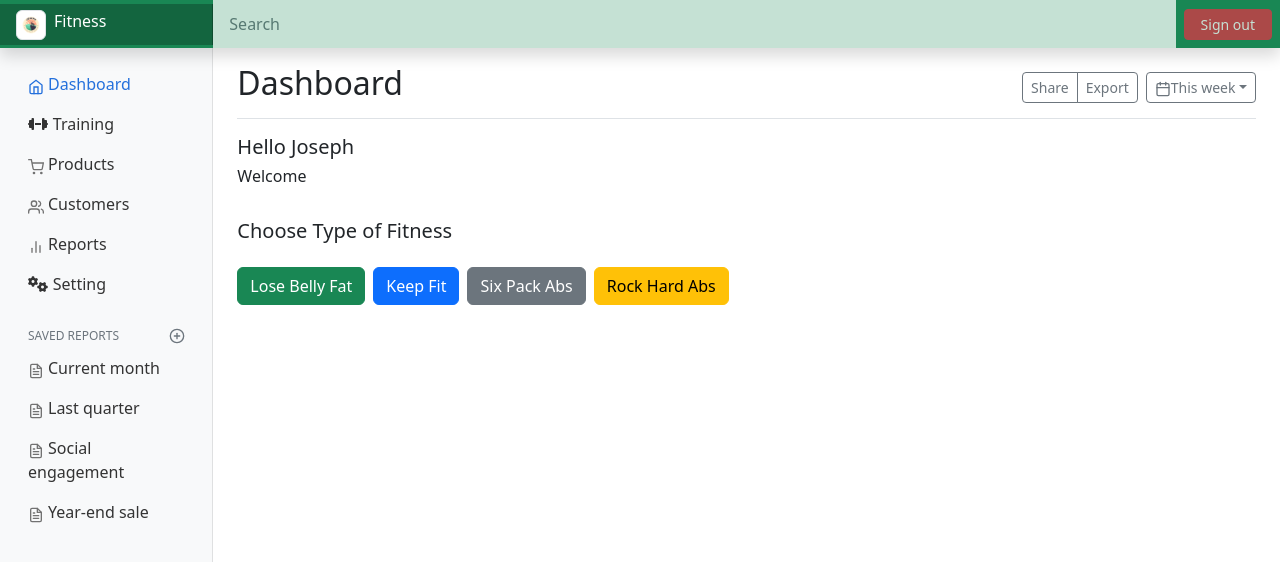
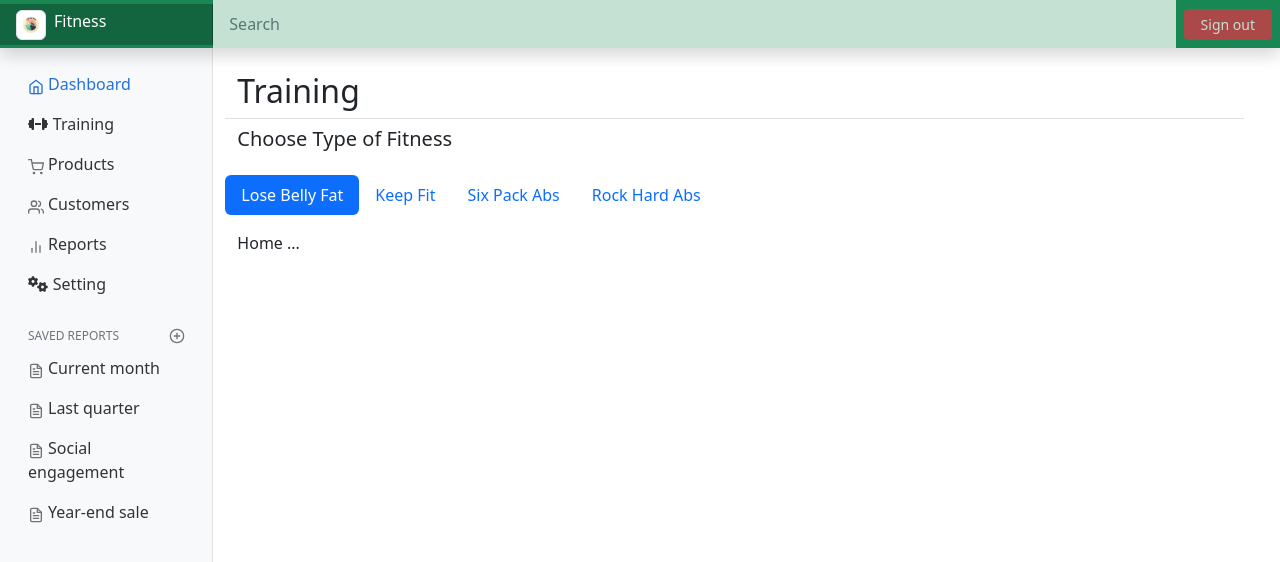
Before and after one commit to josephDev123/Fitness-app, a React (Create React App) app in the folder client/: page /admin/training in a window 1280 px wide. Shown: the top 562 px of the page. Built offline with nearby package versions, Linux system fonts and the light colour scheme.

Commit message:
modified client_routes.js,client_routes.js, Dashboard.jsx, Training.jsx, Trending.jsx,Welcome.jsx and created Share_export_btn.jsx and Trending.jsx

```diff
--- a/client/src/client_routes.js
+++ b/client/src/client_routes.js
@@ -6,7 +6,7 @@ import Error from "./components/Error";
 import WelcomePage from  './components/pages/Welcome'
 import Dashboard from './components/Layouts/Dashboard'
 import Training from  './components/pages/Training';
-import IndexChart from "./components/IndexChart";
+// import IndexChart from "./components/IndexChart";
 
 
 export const routes = createBrowserRouter([
@@ -22,7 +22,7 @@ export const routes = createBrowserRouter([
         errorElement:<Error/>,
         children:[{
             index:true,
-            element:<IndexChart/>
+            element:<WelcomePage/>
         },
         {
             path:'training',
--- a/client/src/components/IndexChart.jsx
+++ b/client/src/components/IndexChart.jsx
@@ -1,51 +1,51 @@
-import React from 'react'
-import {Chart as ChartJS, CategoryScale,LinearScale,BarElement, Title,Tooltip,Legend} from 'chart.js';
-import { Bar } from 'react-chartjs-2';
-import { faker } from '@faker-js/faker';
-import Trending from './pages/Trending';
+// import React from 'react'
+// import {Chart as ChartJS, CategoryScale,LinearScale,BarElement, Title,Tooltip,Legend} from 'chart.js';
+// import { Bar } from 'react-chartjs-2';
+// import { faker } from '@faker-js/faker';
+// // import Trending from './Trending';
 
 
-ChartJS.register(CategoryScale,LinearScale,BarElement,Title,Tooltip, Legend);
+// ChartJS.register(CategoryScale,LinearScale,BarElement,Title,Tooltip, Legend);
 
-export const options = {
-  responsive: true,
-  maintainAspectRatio: false,
-  plugins: {
-    legend: {
-      position: 'top',
-    },
-    title: {
-      display: true,
-      text: 'Chart.js Bar Chart',
-    },
-  },
-};
+// export const options = {
+//   responsive: true,
+//   maintainAspectRatio: false,
+//   plugins: {
+//     legend: {
+//       position: 'top',
+//     },
+//     title: {
+//       display: true,
+//       text: 'Chart.js Bar Chart',
+//     },
+//   },
+// };
 
-const labels = ['January', 'February', 'March', 'April', 'May', 'June', 'July'];
+// const labels = ['January', 'February', 'March', 'April', 'May', 'June', 'July'];
 
-export const data = {
-  labels,
-  datasets: [
-    {
-      label: 'Dataset 1',
-      data: labels.map(() => faker.datatype.number({ min: 0, max: 1000 })),
-      backgroundColor: 'rgba(255, 99, 132, 0.5)',
-    },
-    {
-      label: 'Dataset 2',
-      data: labels.map(() => faker.datatype.number({ min: 0, max: 1000 })),
-      backgroundColor: 'rgba(53, 162, 235, 0.5)',
-    },
-  ],
-};
+// export const data = {
+//   labels,
+//   datasets: [
+//     {
+//       label: 'Dataset 1',
+//       data: labels.map(() => faker.datatype.number({ min: 0, max: 1000 })),
+//       backgroundColor: 'rgba(255, 99, 132, 0.5)',
+//     },
+//     {
+//       label: 'Dataset 2',
+//       data: labels.map(() => faker.datatype.number({ min: 0, max: 1000 })),
+//       backgroundColor: 'rgba(53, 162, 235, 0.5)',
+//     },
+//   ],
+// };
 
 
 
-export default function IndexChart(){
-  return (
-     <section className='row' style={{maxHeight:'20rem'}}>
-        <Bar options={options} data={data} width={100} />
-        <Trending/>
-     </section>
-  )
-}
+// export default function IndexChart(){
+//   return (
+//      <section className='row' style={{maxHeight:'20rem'}}>
+//         <Bar options={options} data={data} width={100} />
+//         {/* <Trending/> */}
+//      </section>
+//   )
+// }
--- a/client/src/components/Layouts/Dashboard.jsx
+++ b/client/src/components/Layouts/Dashboard.jsx
@@ -106,26 +106,13 @@ export default function Dashboard() {
             </div>
           </nav>
 
-          <main className="col-md-9 ms-sm-auto col-lg-10 px-md-4"><div className="chartjs-size-monitor"><div className="chartjs-size-monitor-expand"><div className=""></div></div><div className="chartjs-size-monitor-shrink"><div className=""></div></div></div>
-            <div className="d-flex justify-content-between flex-wrap flex-md-nowrap align-items-center pt-3 pb-2 mb-3 border-bottom">
-              <h1 className="h2">Dashboard</h1>
-
-              <div className="btn-toolbar mb-2 mb-md-0">
-                <div className="btn-group me-2">
-                  <button type="button" className="btn btn-sm btn-outline-secondary">Share</button>
-                  <button type="button" className="btn btn-sm btn-outline-secondary">Export</button>
-                </div>
-                <button type="button" className="btn btn-sm btn-outline-secondary dropdown-toggle">
-                  <svg xmlns="http://www.w3.org/2000/svg" width="24" height="24" viewBox="0 0 24 24" fill="none" stroke="currentColor" strokeWidth="2" strokeLinecap="round" className="feather feather-calendar align-text-bottom" aria-hidden="true"><rect x="3" y="4" width="18" height="18" rx="2" ry="2"></rect><line x1="16" y1="2" x2="16" y2="6"></line><line x1="8" y1="2" x2="8" y2="6"></line><line x1="3" y1="10" x2="21" y2="10"></line></svg>
-                  This week
-                </button>
-              </div>
+          <main className="col-md-9 ms-sm-auto col-lg-10 px-md-4"><div className="chartjs-size-monitor">
+            <div className="chartjs-size-monitor-expand">
+              <div className=""></div>
             </div>
-            <section className='row'>
-              <h4 className='lead'>Hello Joseph</h4>
-              <h6 className=''>Welcome</h6>
-            </section>
-
+            <div className="chartjs-size-monitor-shrink">
+              <div className=""></div>
+            </div></div>
 
             <div className='row mt-4'>
               <Outlet/>
--- /dev/null
+++ b/client/src/components/Share_export_btn.jsx
@@ -0,0 +1,19 @@
+
+
+export const ShareExportBtn = ()=>{
+    return(
+            <div className="d-flex justify-content-between flex-wrap flex-md-nowrap align-items-center pt-3 pb-2 mb-3 border-bottom">
+
+                <div className="btn-toolbar mb-2 mb-md-0">
+                 <div className="btn-group me-2">
+                   <button type="button" className="btn btn-sm btn-outline-secondary">Share</button>
+                   <button type="button" className="btn btn-sm btn-outline-secondary">Export</button>
+                 </div>
+                 <button type="button" className="btn btn-sm btn-outline-secondary dropdown-toggle">
+                   <svg xmlns="http://www.w3.org/2000/svg" width="24" height="24" viewBox="0 0 24 24" fill="none" stroke="currentColor" strokeWidth="2" strokeLinecap="round" className="feather feather-calendar align-text-bottom" aria-hidden="true"><rect x="3" y="4" width="18" height="18" rx="2" ry="2"></rect><line x1="16" y1="2" x2="16" y2="6"></line><line x1="8" y1="2" x2="8" y2="6"></line><line x1="3" y1="10" x2="21" y2="10"></line></svg>
+                   This week
+                 </button>
+               </div>
+             </div>
+    )
+}
--- a/client/src/components/pages/Training.jsx
+++ b/client/src/components/pages/Training.jsx
@@ -3,13 +3,28 @@ import React from 'react'
 export default function Training() {
   return (
     <section className='row'>
-      <h4 className='lead mb-4'>Choose Type of Fitness</h4>
-      <section className='d-flex flex-wrap gap-2'>
-          <button className='btn btn-success'>Lose Belly Fat</button>
-          <button className='btn btn-primary'>Keep Fit</button>
-          <button className='btn btn-secondary'>Six Pack Abs</button>
-          <button className='btn btn-warning'>Rock Hard Abs </button>
-      </section>
+    <h1 className="h2 border-bottom  pb-2">Training</h1>
+     <h4 className='lead mb-4'>Choose Type of Fitness</h4>
+        <ul class="nav nav-pills mb-3" id="pills-tab" role="tablist">
+          <li class="nav-item" role="presentation">
+            <button class="nav-link active" id="pills-home-tab" data-bs-toggle="pill" data-bs-target="#pills-home" type="button" role="tab" aria-controls="pills-home" aria-selected="true">Lose Belly Fat</button>
+          </li>
+          <li class="nav-item" role="presentation">
+            <button class="nav-link" id="pills-profile-tab" data-bs-toggle="pill" data-bs-target="#pills-profile" type="button" role="tab" aria-controls="pills-profile" aria-selected="false">Keep Fit</button>
+          </li>
+          <li class="nav-item" role="presentation">
+            <button class="nav-link" id="pills-contact-tab" data-bs-toggle="pill" data-bs-target="#pills-contact" type="button" role="tab" aria-controls="pills-contact" aria-selected="false">Six Pack Abs</button>
+          </li>
+          <li class="nav-item" role="presentation">
+            <button class="nav-link" id="pills-disabled-tab" data-bs-toggle="pill" data-bs-target="#pills-disabled" type="button" role="tab" aria-controls="pills-disabled" aria-selected="false">Rock Hard Abs</button>
+          </li>
+        </ul>
+        <div class="tab-content" id="pills-tabContent">
+          <div class="tab-pane fade show active" id="pills-home" role="tabpanel" aria-labelledby="pills-home-tab" tabindex="0">Home ...</div>
+          <div class="tab-pane fade" id="pills-profile" role="tabpanel" aria-labelledby="pills-profile-tab" tabindex="0">Profile ...</div>
+          <div class="tab-pane fade" id="pills-contact" role="tabpanel" aria-labelledby="pills-contact-tab" tabindex="0">...</div>
+          <div class="tab-pane fade" id="pills-disabled" role="tabpanel" aria-labelledby="pills-disabled-tab" tabindex="0">...</div>
+        </div>
 
     </section>
   )
--- a/client/src/components/pages/Welcome.jsx
+++ b/client/src/components/pages/Welcome.jsx
@@ -1,15 +1,61 @@
 import React from 'react'
+import Trending from '../Trending';
+import {ShareExportBtn} from '../Share_export_btn'
+
+import {Chart as ChartJS, CategoryScale,LinearScale,BarElement, Title,Tooltip,Legend} from 'chart.js';
+import { Bar } from 'react-chartjs-2';
+import { faker } from '@faker-js/faker';
+
+
+ChartJS.register(CategoryScale,LinearScale,BarElement,Title,Tooltip, Legend);
+
+export const options = {
+  responsive: true,
+  maintainAspectRatio: false,
+  plugins: {
+    legend: {
+      position: 'top',
+    },
+    title: {
+      display: true,
+      text: 'Chart.js Bar Chart',
+    },
+  },
+};
+
+const labels = ['January', 'February', 'March', 'April', 'May', 'June', 'July'];
+
+export const data = {
+  labels,
+  datasets: [
+    {
+      label: 'Dataset 1',
+      data: labels.map(() => faker.datatype.number({ min: 0, max: 1000 })),
+      backgroundColor: 'rgba(255, 99, 132, 0.5)',
+    },
+    {
+      label: 'Dataset 2',
+      data: labels.map(() => faker.datatype.number({ min: 0, max: 1000 })),
+      backgroundColor: 'rgba(53, 162, 235, 0.5)',
+    },
+  ],
+};
+
+
 
 export default function WelcomePage() {
   return (
     <section className='container'>
-        <h2 className='lead mt-2'>Hello Joseph</h2>
-        <section className='activity-chart'>
-          graph
+          <h1 className="h2">Dashboard</h1>
+
+          <ShareExportBtn/>
+
+        <section className='row' style={{maxHeight:'20rem'}}>
+            <Bar options={options} data={data} width={100} />
         </section>
 
         <section className='activity-chart'>
-          graph
+          <Trending/>
         </section>
 
     </section>
```
Also changed, not shown: client/src/components/Trending.jsx (renamed from client/src/components/pages/Trending.jsx).
